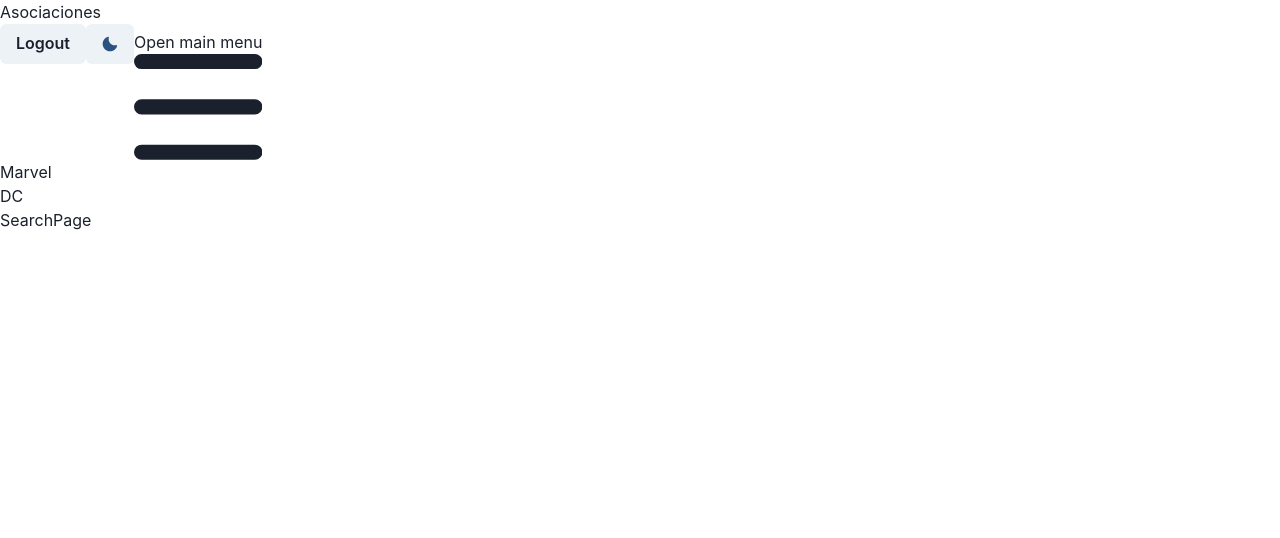
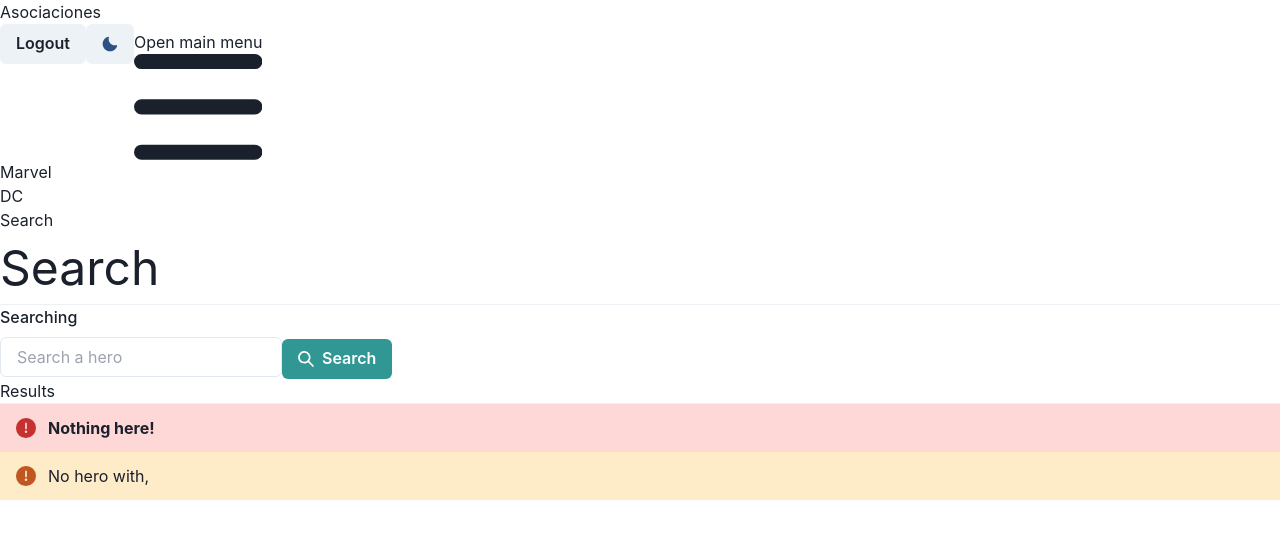
Before and after one commit to Davidcastel26/heroes-app, a React (Vite) app: page /search in a window 1280 px wide. Shown: the top 538 px of the page. Built offline with nearby package versions, Linux system fonts and the light colour scheme.

Commit message:
search component ui completed

```diff
--- a/package.json
+++ b/package.json
@@ -15,6 +15,7 @@
     "@emotion/react": "^11.11.1",
     "@emotion/styled": "^11.11.0",
     "framer-motion": "^10.16.4",
+    "query-string": "^8.1.0",
     "react": "^18.2.0",
     "react-dom": "^18.2.0",
     "react-router-dom": "^6.17.0"
--- a/src/heroes/pages/SearchPage.jsx
+++ b/src/heroes/pages/SearchPage.jsx
@@ -1,6 +1,91 @@
+import { useLocation, useNavigate } from 'react-router-dom'
+import queryString from 'query-string'
+
+import { SearchIcon } from '@chakra-ui/icons'
+import { Alert,
+        AlertDescription,
+        AlertIcon,
+        AlertTitle,
+        Button,
+        Divider,
+        FormLabel,
+        Input,
+        Text } from '@chakra-ui/react'
+
+import { useForm } from '../../hooks/useForm'
+import {HeroCard} from '../components'
 
 export const SearchPage = () => {
+
+  const navigate = useNavigate();
+  const location = useLocation();
+  // console.log({ location })
+  const {q = ''} = queryString.parse( location.search )
+  // console.log({query})
+
+  const { searchText, onInputChange } = useForm({
+    searchText:''
+  })
+
+  const onSearchSubmit = ( event ) => {
+    event.preventDefault();
+    if( searchText.trim().length <= 1 ) return;
+
+    navigate(`?q=${ searchText.toLowerCase().trim() }`)
+
+  }
+
   return (
-    <h1>SearchPage</h1>
+    <>
+      <Text fontSize='5xl'>Search</Text>
+      <Divider />
+
+      <div className="grid grid-cols-2 m-5">
+
+      <div className="col-span-1">
+        <FormLabel>Searching</FormLabel>
+        <form onSubmit={ onSearchSubmit }>
+          <Input
+            htmlSize={20}
+            width='auto'
+            name='searchText'
+            type="text"
+            placeholder="Search a hero"
+            className="form-control"
+            autoComplete="off"
+            value={ searchText }
+            onChange={ onInputChange }
+          />
+          <Button
+            className="ml-2"
+            colorScheme='teal'
+            variant='solid'
+            leftIcon={< SearchIcon/>}
+          >
+            Search
+          </Button>
+        </form>
+      </div>
+
+      <div className="col-span-1">
+        <h4>Results</h4>
+        <Divider />
+
+        <Alert status='error'>
+          <AlertIcon />
+          <AlertTitle>Nothing here!</AlertTitle>
+        </Alert>
+
+        <Alert status='warning'>
+            <AlertIcon />
+            No hero with,  <b> { q }</b>
+        </Alert>
+
+        {/* <HeroCard /> */}
+
+      </div>
+
+      </div>
+    </>
   )
 }
--- a/src/ui/Navbar.jsx
+++ b/src/ui/Navbar.jsx
@@ -77,6 +77,18 @@ export const Navbar = () => {
                 DC
               </NavLink>
             </li>
+            <li>
+              <NavLink
+                to="/search"
+                className={({ isActive }) =>
+                  `block py-2 pl-3 pr-4 text-gray-900 rounded hover:bg-gray-100 md:hover:bg-transparent md:hover:text-blue-700 md:p-0 md:dark:hover:text-blue-500 dark:text-white dark:hover:bg-gray-700 dark:hover:text-white md:dark:hover:bg-transparent dark:border-gray-700 ${
+                    isActive ? "text-blue-700" : ""
+                  }`
+                }
+              >
+                Search
+              </NavLink>
+            </li>
           </ul>
         </div>
       </div>
```
Also changed, not shown: 1 other file (tests, documents, lock files or other folders).
